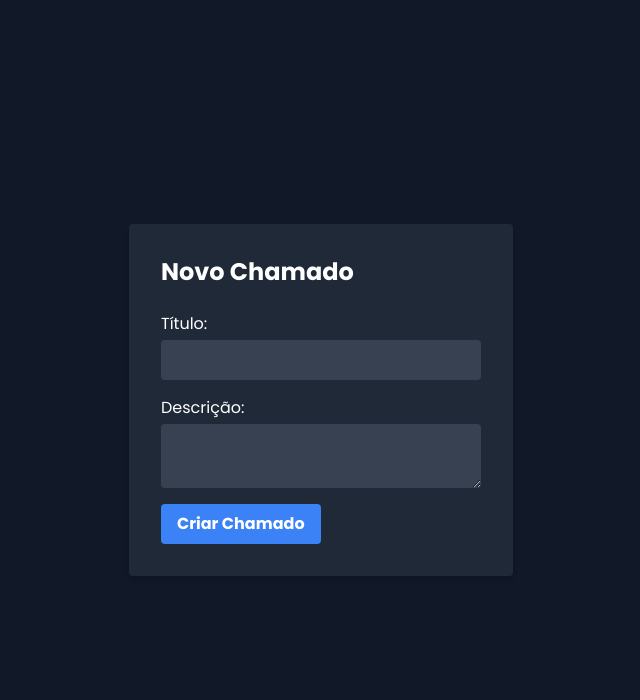
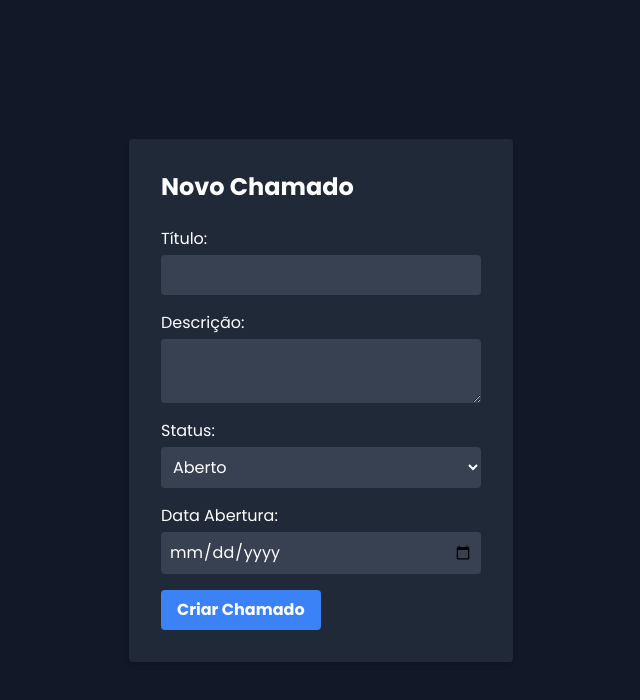
Before and after one commit to Guidantas28/hsm-helpdesk, a Next.js app: page /criarChamado in a window 1280 px wide. Shown: the top 700 px of the page, without its empty margins (319-959 px from the left). Built offline with nearby package versions, Linux system fonts and the light colour scheme; no server answers.

Commit message:
config open case page and api

```diff
--- a/src/app/api/items/index.js
+++ b/src/app/api/items/index.js
@@ -1,6 +1,5 @@
-// pages/api/items/index.js
-import { connect } from '../../../db';
-import Item from '../../../models/Item';
+import Chamado from '@/models/Chamado';
+import connect from '@/utils/db';
 
 connect();
 
@@ -8,8 +7,8 @@ export default async function handler(req, res) {
   switch (req.method) {
     case 'GET':
       try {
-        const items = await Item.find({});
-        res.status(200).json(items);
+        const chamado = await Chamado.find({});
+        res.status(200).json(chamado);
       } catch (error) {
         res.status(500).json({ error: 'Erro ao buscar itens.' });
       }
@@ -17,8 +16,8 @@ export default async function handler(req, res) {
 
     case 'POST':
       try {
-        const { name, description } = req.body;
-        const newItem = new Item({ name, description });
+        const { titulo, descricao, status, dataAbertura, dataFechamento, usuario } = req.body;
+        const newItem = new Chamado({ titulo, descricao, status, dataAbertura, dataFechamento, usuario });
         const savedItem = await newItem.save();
         res.status(201).json(savedItem);
       } catch (error) {
--- a/src/app/criarChamado/page.jsx
+++ b/src/app/criarChamado/page.jsx
@@ -1,25 +1,38 @@
-"use client"
-import { useState } from 'react';
+"use client";
+import { useState } from "react";
+import { signOut, useSession } from "next-auth/react";
 
 const NovoChamado = () => {
-  const [titulo, setTitulo] = useState('');
-  const [descricao, setDescricao] = useState('');
+  const [titulo, setTitulo] = useState("");
+  const [descricao, setDescricao] = useState("");
+  const [status, setStatus] = useState("");
+  const [dataAbertura, setDataAbertura] = useState("");
+  const [dataFechamento, setDataFechamento] = useState("");
+  const [usuario, setUsuario] = useState("");
 
   const handleSubmit = async (e) => {
     e.preventDefault();
 
-    const response = await fetch('/api/chamados', {
-      method: 'POST',
+    const response = await fetch("/api/items", {
+      method: "POST",
       headers: {
-        'Content-Type': 'application/json',
+        "Content-Type": "application/json",
       },
-      body: JSON.stringify({ titulo, descricao }),
+      body: JSON.stringify({
+        titulo,
+        descricao,
+        status,
+        dataAbertura,
+        dataFechamento,
+        usuario,
+      }),
     });
 
     if (response.ok) {
-      console.log('Chamado criado com sucesso!');
+      console.log("Chamado criado com sucesso!");
     } else {
-      console.error('Erro ao criar chamado.');
+      console.error("Erro ao criar chamado.");
+      console.log(response)
     }
   };
 
@@ -27,7 +40,7 @@ const NovoChamado = () => {
     <div className="bg-gray-900 text-white min-h-screen flex items-center justify-center">
       <div className="bg-gray-800 p-8 rounded shadow-md w-full sm:w-96">
         <h1 className="text-2xl font-bold mb-6 bg-gray-800">Novo Chamado</h1>
-        <form onSubmit={handleSubmit} className='bg-gray-800'>
+        <form onSubmit={handleSubmit} className="bg-gray-800">
           <label className="block mb-4 bg-gray-800">
             Título:
             <input
@@ -45,10 +58,34 @@ const NovoChamado = () => {
               className="block w-full mt-1 p-2 rounded bg-gray-700"
             />
           </label>
+          <label className="block mb-4 bg-gray-800">
+            Status:
+            <select
+              value={status}
+              onChange={(e) => setStatus(e.target.value)}
+              className="block w-full mt-1 p-2 rounded bg-gray-700"
+              name="status"
+            >
+              <option value="aberto" defaultValue="aberto">
+                Aberto
+              </option>
+              <option value="aberto">Em andamento</option>
+              <option value="aberto">Fechado</option>
+            </select>
+          </label>
+          <label className="block mb-4 bg-gray-800">
+            Data Abertura:
+            <input
+              type="date"
+              value={dataAbertura}
+              onChange={(e) => setDataAbertura(e.target.value)}
+              className="block w-full mt-1 p-2 rounded bg-gray-700"
+            />
+          </label>
           <button
             type="submit"
             className="bg-blue-500 hover:bg-blue-700 text-white font-bold py-2 px-4 rounded"
-            handleSubmit={handleSubmit}
+            onSubmit={handleSubmit}
           >
             Criar Chamado
           </button>
--- a/src/app/layout.js
+++ b/src/app/layout.js
@@ -1,22 +1,27 @@
-import { Poppins } from 'next/font/google'
-import './globals.css'
-import AuthProvider from '@/components/AuthProvider'
-import Header from '@/components/Header'
+import { Poppins } from "next/font/google";
+import "./globals.css";
+import AuthProvider from "@/components/AuthProvider";
+import Header from "@/components/Header";
 
-const poppins = Poppins({ subsets: ['latin'], weight: ["400", "500", "600", "700"], })
+const poppins = Poppins({
+  subsets: ["latin"],
+  weight: ["400", "500", "600", "700"],
+});
 
 export const metadata = {
-  title: 'Help Desk HSM',
-  description: 'Sistema de chamados do Hospital São Miguel',
-}
+  title: "Help Desk HSM",
+  description: "Sistema de chamados do Hospital São Miguel",
+};
 
 export default function RootLayout({ children }) {
   return (
-    <html lang="pt-BR">
+    <html lang="pt-BR" suppressHydrationWarning={true}>
       <AuthProvider>
-        <body className={poppins.className}><Header />{children}</body>
+        <body className={poppins.className} suppressHydrationWarning={true}>
+          <Header />
+          {children}
+        </body>
       </AuthProvider>
-
     </html>
-  )
+  );
 }
--- a/src/app/page.js
+++ b/src/app/page.js
@@ -1,10 +1,11 @@
 import LayoutAdmin from '@/components/LayoutAdmin'
+import Link from 'next/link'
 import Image from 'next/image'
 
 export default function Home() {
   return (
    <LayoutAdmin>
-      <h2>Chamados</h2>
+     <Link href="/criarChamado">Chamados</Link>
    </LayoutAdmin>
   )
 }
--- a/src/models/Chamado.js
+++ b/src/models/Chamado.js
@@ -9,6 +9,8 @@ const ChamadoSchema = new mongoose.Schema({
     usuario: {type: mongoose.Schema.Types.ObjectId, ref: 'name', required: true},
 });
 
-const Chamado = mongoose.model('Chamado', ChamadoSchema);
+
+
+const Chamado = mongoose.models.Chamado || mongoose.model("Chamado", ChamadoSchema);
 
 export default Chamado;
```
